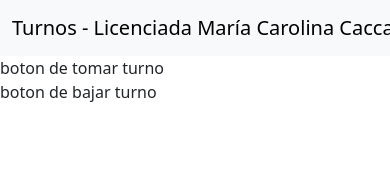
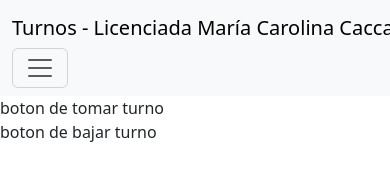
Before and after one commit to mateogeffroy/turnos, a plain HTML site: page index.html in a window 390 px wide. Shown: the top 180 px of the page. Drawn offline with nearby package versions, Linux system fonts and the light colour scheme.

Commit message:
Beta 0.1

```diff
--- a/index.html
+++ b/index.html
@@ -10,6 +10,9 @@
     <nav class="navbar navbar-expand-lg bg-body-tertiary">
         <div class="container-fluid">
           <a class="navbar-brand" href="#">Turnos - Licenciada María Carolina Caccamo</a>
+          <button class="navbar-toggler" type="button" data-bs-toggle="collapse" data-bs-target="#navbarSupportedContent" aria-controls="navbarSupportedContent" aria-expanded="false" aria-label="Toggle navigation">
+            <span class="navbar-toggler-icon"></span>
+          </button>
           <div class="collapse navbar-collapse" id="navbarSupportedContent">
             <ul class="navbar-nav me-auto mb-2 mb-lg-0">
               <li class="nav-item">
```
